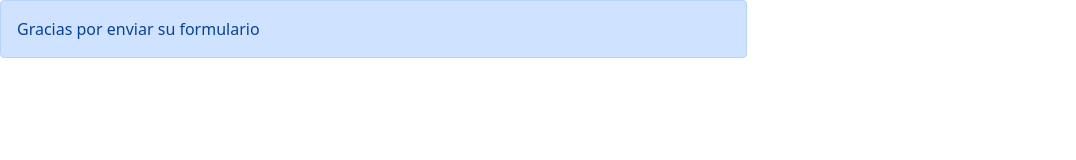
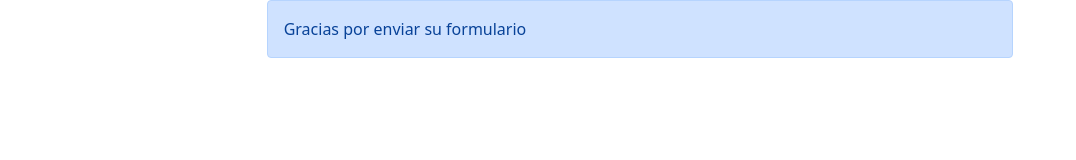
Before and after one commit to kenkairon/formularioBoostrapbasico_EnvioALert, a plain HTML site: page pagina_dos.html in a window 1280 px wide. Shown: the whole page, without its empty margins (0-1076 px from the left). Drawn offline with nearby package versions, Linux system fonts and the light colour scheme.

Commit message:
Agregamos reset de html

```diff
--- /dev/null
+++ b/assets/css/reset.css
@@ -0,0 +1,50 @@
+/* reset.css */
+html, body, div, span, applet, object, iframe,
+h1, h2, h3, h4, h5, h6, p, blockquote, pre,
+a, abbr, acronym, address, big, cite, code,
+del, dfn, em, img, ins, kbd, q, s, samp,
+small, strike, strong, sub, sup, tt, var,
+b, u, i, center,
+dl, dt, dd, ol, ul, li,
+fieldset, form, label, legend,
+table, caption, tbody, tfoot, thead, tr, th, td,
+article, aside, canvas, details, embed,
+figure, figcaption, footer, header, hgroup,
+menu, nav, output, ruby, section, summary,
+time, mark, audio, video {
+    margin: 0;
+    padding: 0;
+    border: 0;
+    font-size: 100%;
+    font: inherit;
+    vertical-align: baseline;
+}
+
+/* HTML5 display-role reset for older browsers */
+article, aside, details, figcaption, figure,
+footer, header, hgroup, menu, nav, section {
+    display: block;
+}
+
+body {
+    line-height: 1;
+}
+
+ol, ul {
+    list-style: none;
+}
+
+blockquote, q {
+    quotes: none;
+}
+
+blockquote:before, blockquote:after,
+q:before, q:after {
+    content: '';
+    content: none;
+}
+
+table {
+    border-collapse: collapse;
+    border-spacing: 0;
+}
--- a/pagina_dos.html
+++ b/pagina_dos.html
@@ -3,12 +3,16 @@
 <head>
     <meta charset="UTF-8">
     <meta name="viewport" content="width=device-width, initial-scale=1.0">
+    <!--Reset Css Boostrap 5-->
+    <link href="https://stackpath.bootstrapcdn.com/bootstrap/5.1.3/css/bootstrap.min.css" rel="stylesheet">
+    <!--Css de Boostrap 5 -->
     <link href="https://cdn.jsdelivr.net/npm/bootstrap@5.0.2/dist/css/bootstrap.min.css" rel="stylesheet" integrity="sha384-EVSTQN3/azprG1Anm3QDgpJLIm9Nao0Yz1ztcQTwFspd3yD65VohhpuuCOmLASjC" crossorigin="anonymous"><script src="https://cdn.jsdelivr.net/npm/bootstrap@5.0.2/dist/js/bootstrap.bundle.min.js" integrity="sha384-MrcW6ZMFYlzcLA8Nl+NtUVF0sA7MsXsP1UyJoMp4YLEuNSfAP+JcXn/tWtIaxVXM" crossorigin="anonymous"></script>
+    <!--Estilos Css-->
     <link rel="stylesheet" href="assets/css/estilos.css">
     <title>Formulario de Boostrap 5</title>
 </head>
 <body>
-    <div class="alert alert-primary col-xs-12 col-sm-10 col-md-12 col-lg-4 col-xl-7" role="alert">
+    <div class="container alert alert-primary col-xs-12 col-sm-10 col-md-12 col-lg-4 col-xl-7" role="alert">
         Gracias por enviar su formulario
     </div>
     <script src="https://cdn.jsdelivr.net/npm/bootstrap@5.0.2/dist/js/bootstrap.bundle.min.js" integrity="sha384-MrcW6ZMFYlzcLA8Nl+NtUVF0sA7MsXsP1UyJoMp4YLEuNSfAP+JcXn/tWtIaxVXM" crossorigin="anonymous"></script>
```
Also changed, not shown: index.html (+3 -3 lines).
